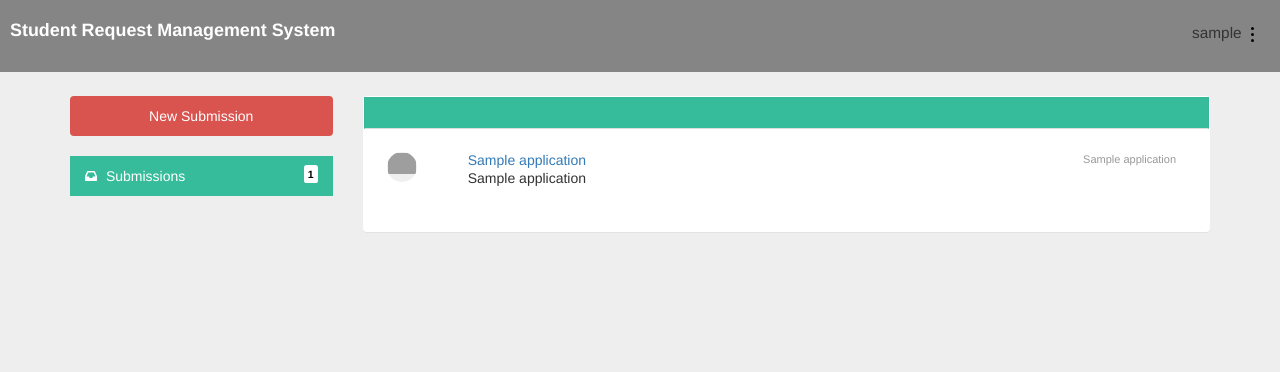
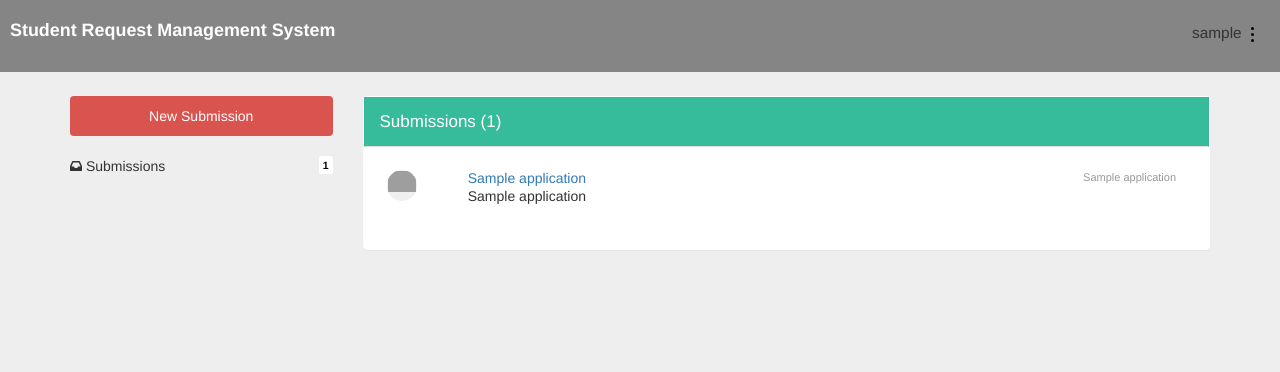
Before and after one commit to dakshina99/SyntaxWarriors-student-management-system, a Flask app: template templates/SDashboard.html in a window 1280 px wide. Shown: the top 372 px of the page. Run offline with Flask 2, Linux system fonts and the light colour scheme; the visitor is signed in with stand-in values (Sample User, id 1); tables that the repository leaves empty hold one stand-in row (values such as "Sample post"); the template is opened without the code that fills it: most values are stand-ins (such as "Sample title", 1, 10 or a date in 2020); some libraries are stand-ins or nearby versions; grey boxes are pictures that could not be loaded.

Commit message:
html changes

```diff
--- a/app.py
+++ b/app.py
@@ -93,7 +93,7 @@ def student():
                 unreadCount += 1
             staffName = dbObj.searchDataFromIdUsingStaffTable('administrators', to_id)[
                 0][2]
-            #print(dbObj.searchDataFromIdUsingStudentTable('students', from_id))
+            # print(dbObj.searchDataFromIdUsingStudentTable('students', from_id))
             temp.append(application[0])
             temp.append(staffName)
             temp.append(requestValue)
@@ -335,6 +335,7 @@ def staff():
         staffId = dbObj.searchDataFromStaffTable(
             'administrators', username)[0][0]
         listOfApplications = []
+        unreadCount = 0
         for application in dbObj.searchRelatedDataStaffApplicationTable('applications', staffId):
             temp = []
             requestType = application[7]
@@ -351,22 +352,24 @@ def staff():
             from_id = application[5]
             sentDate = application[8]
             readed = application[9]
+            if readed == "0":
+                unreadCount += 1
             studentName = dbObj.searchDataFromIdUsingStudentTable('students', from_id)[
                 0][2]
-            #print(dbObj.searchDataFromIdUsingStudentTable('students', from_id))
+            # print(dbObj.searchDataFromIdUsingStudentTable('students', from_id))
             temp.append(application[0])
             temp.append(studentName)
             temp.append(requestValue)
             temp.append(sentDate)
             temp.append(readed)
             listOfApplications.append(temp)
-        return render_template('LDashboard.html', username=username, applications=listOfApplications[::-1], length=len(listOfApplications))
+        return render_template('LDashboard.html', username=username, applications=listOfApplications[::-1], length=unreadCount)
     else:
         redirect(url_for('logout'))
 
 
 # for new submissions
-@app.route('/application', methods=['GET', 'POST'])
+@ app.route('/application', methods=['GET', 'POST'])
 def newSubmission():
     username = request.args.get('username')
     studentAdmissionNum = request.args.get('studentId')
@@ -375,13 +378,13 @@ def newSubmission():
     return render_template('NewSubmissionForm.html', studentAdmissionNum=studentAdmissionNum)
 
 
-@app.route('/logout')
+@ app.route('/logout')
 def logout():
     session.pop('user', None)
     return redirect(url_for('login'))
 
 
-@app.route('/download')
+@ app.route('/download')
 def download_files():
     dbObj = MySQLClient('localhost', 'root', '', 'student')
     global globaCurrentlId
@@ -392,7 +395,7 @@ def download_files():
     return send_file(filecontent, attachment_filename=filename, as_attachment=True, cache_timeout=0)
 
 
-@app.route('/upload', methods=['POST'])
+@ app.route('/upload', methods=['POST'])
 def upload():
 
     dbObj = MySQLClient('localhost', 'root', '', 'student')
--- a/templates/LDashboard.html
+++ b/templates/LDashboard.html
@@ -173,7 +173,7 @@
                     <div class="panel rounded shadow panel-teal">
                         <div class="panel-heading">
                             <div class="pull-left">
-                                <h3 class="panel-title" id="unreadLab2"></h3>
+                                <h3 class="panel-title" id="unreadLab2">Submissions ({{length}})</h3>
                             </div>
                             <div class="clearfix"></div>
                         </div>
--- a/templates/SDashboard.html
+++ b/templates/SDashboard.html
@@ -118,9 +118,7 @@
                     <input class="btn btn-danger btn-block btn-compose-email" id="newSubmission" type = "submit" value="New Submission" name="New Submission">
                     <ul class="nav nav-pills nav-stacked nav-email shadow mb-20">
                         <li class="active">
-                            <a href="#mail-inbox.html">
-                                <i class="fa fa-inbox"></i> Submissions <span class="label pull-right" id = "unreadLab1">{{length}}</span>
-                            </a>
+                            <i class="fa fa-inbox"></i> Submissions <span class="label pull-right" id = "unreadLab1">{{length}}</span>
                         </li>
                     </ul><!-- /.nav -->
                 </div>
@@ -128,7 +126,7 @@
                     <div class="panel rounded shadow panel-teal">
                         <div class="panel-heading">
                             <div class="pull-left">
-                                <h3 class="panel-title" id="unreadLab2"></h3>
+                                <h3 class="panel-title" id="unreadLab2">Submissions ({{length}})</h3>
                             </div>
                             <div class="clearfix"></div>
                         </div>
```
